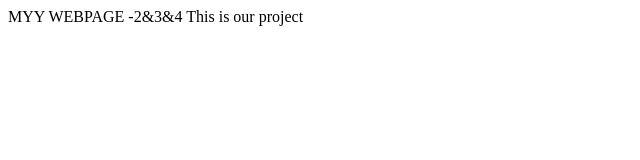
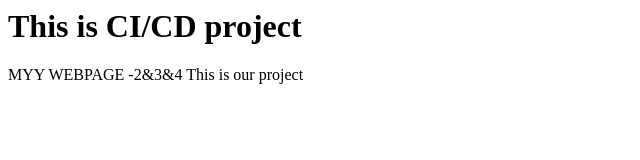
Before and after one commit to aravindhvelt2/webproject, a plain HTML site: page index.html in a window 1280 px wide. Shown: the whole page, without its empty margins (0-640 px from the left). Drawn offline with Linux system fonts and the light colour scheme.

Commit message:
Update index.html

```diff
--- a/index.html
+++ b/index.html
@@ -1,2 +1,3 @@
+<h1>This is CI/CD project </h1>
 MYY WEBPAGE -2&3&4
 This is our project
```
